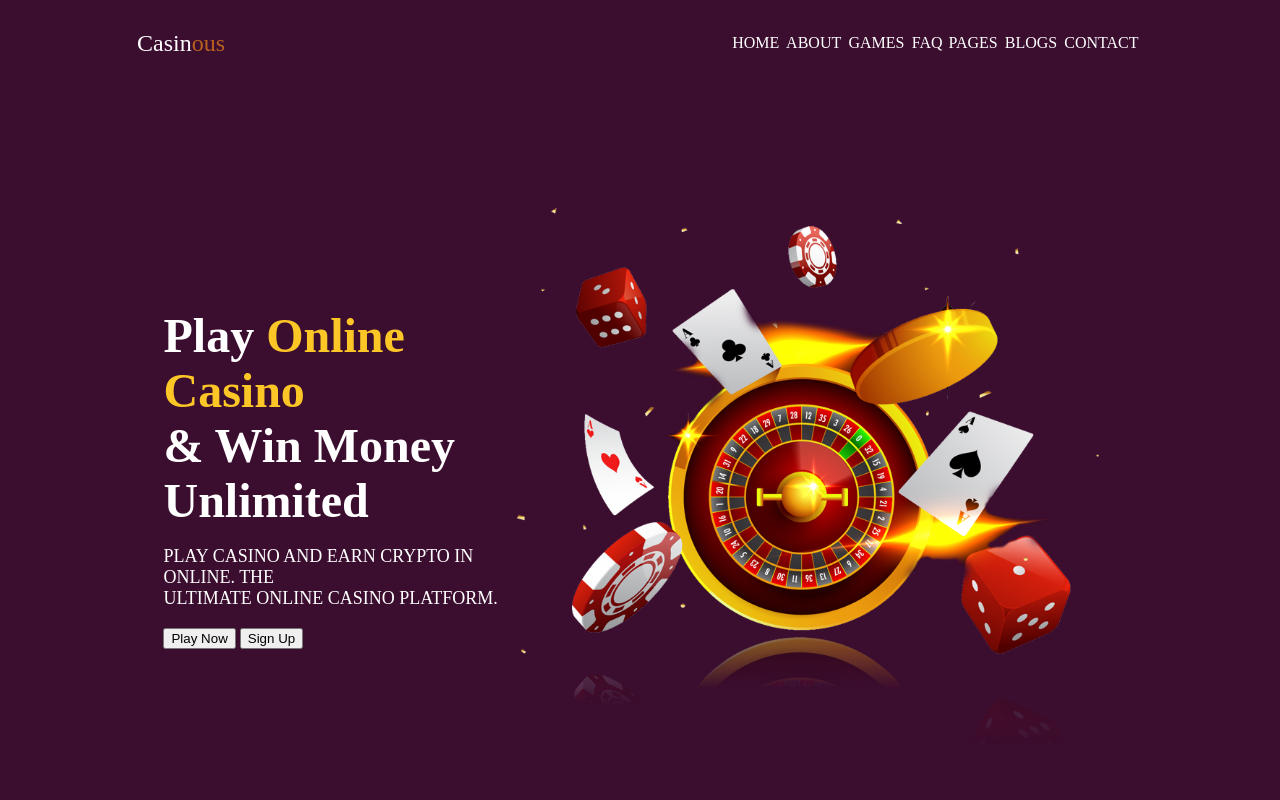
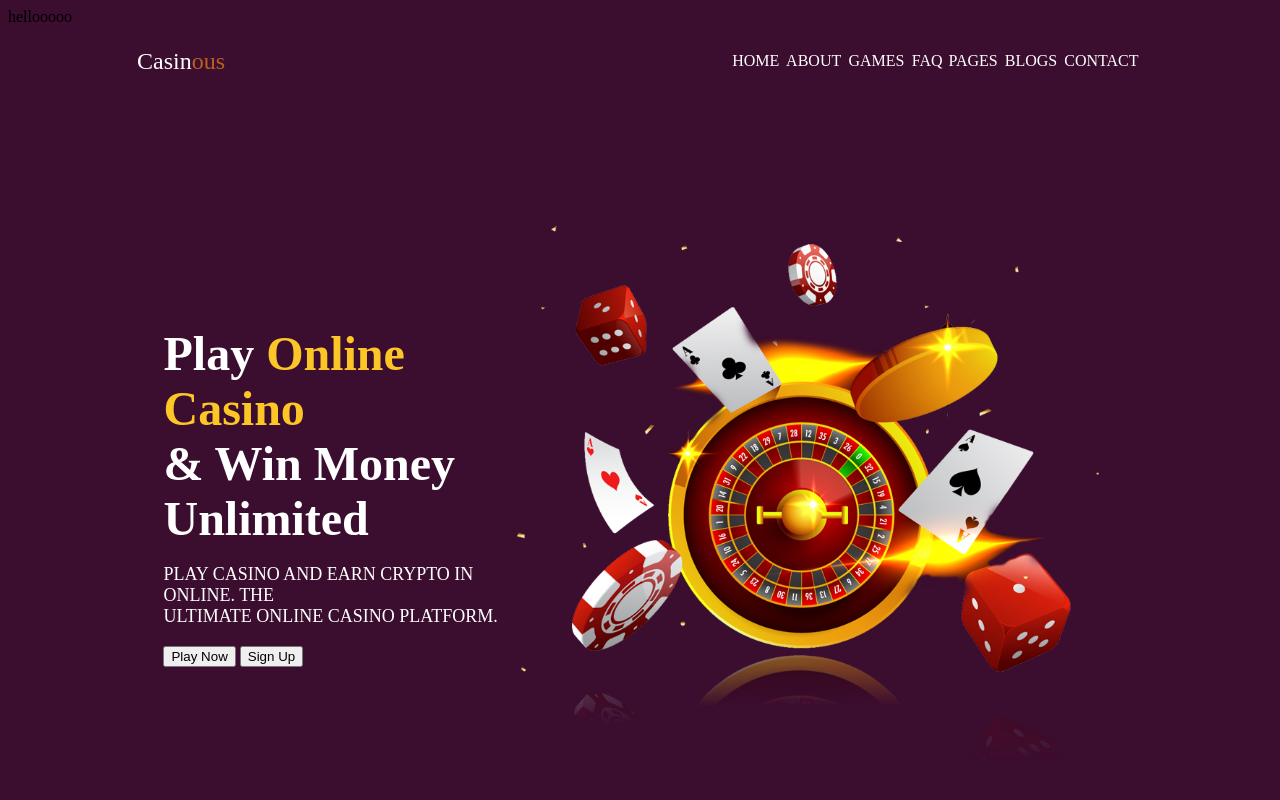
Before and after one commit to priyalodha41/Wireframe, a plain HTML site: page index.html in a window 1280 px wide. Shown: the top 800 px of the page. Drawn offline with Linux system fonts and the light colour scheme.

Commit message:
new change

```diff
--- a/index.html
+++ b/index.html
@@ -8,6 +8,8 @@
 </head>
 
 <body bgcolor="#3b0d2f">
+
+    hellooooo
     <header>
         <table border="0" width="100%" height="70px">
             <tr>
```
